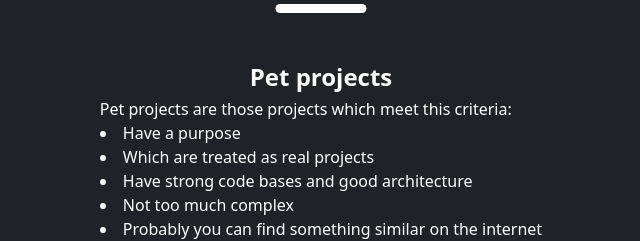
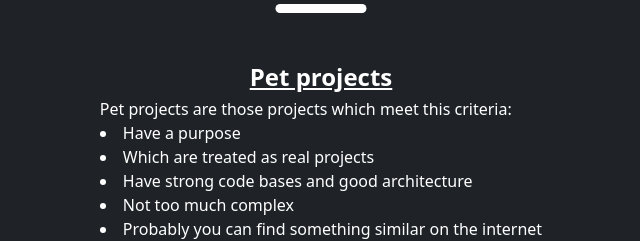
Before and after one commit to AlbertArakelyan/jssumit-albertarakelyan, a website built with Vite: page index.html in a window 1280 px wide. Shown: the part 1463-1704 px from the top of the page, 319-959 px from the left. Built offline with nearby package versions, Linux system fonts and the light colour scheme.

Commit message:
decorated pet projects subtitle

```diff
--- a/index.html
+++ b/index.html
@@ -127,7 +127,7 @@
     <div class="flex flex-col items-center justify-start">
       <h2 class="section-title after:bg-white">About</h2>
       <div class="flex flex-col items-center justify-start w-full">
-        <h3 class="text-2xl font-semibold mb-1">Pet projects</h3>
+        <h3 class="text-2xl font-semibold mb-1 underline underline-offset-2">Pet projects</h3>
         <div class="mb-3">
           <p>Pet projects are those projects which meet this criteria:</p>
           <ul class="list-disc list-inside">
```
